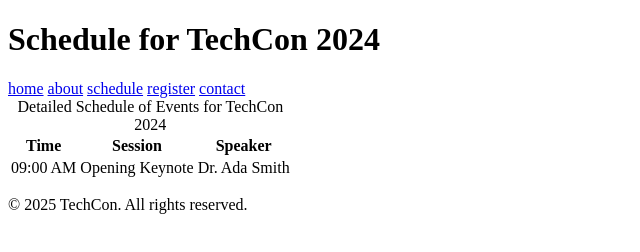
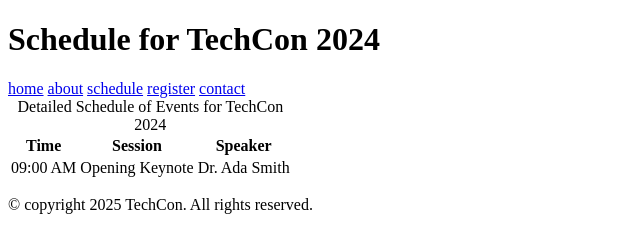
Before and after one commit to jacksonamankwaah/TechCon_HTML, a plain HTML site: page techcon_website/schedule.html in a window 1280 px wide. Shown: the full height of the page, 0-640 px from the left. Drawn offline with Linux system fonts and the light colour scheme.

Commit message:
schedule new update

```diff
--- a/techcon_website/schedule.html
+++ b/techcon_website/schedule.html
@@ -39,7 +39,7 @@
     </main>
 
     <footer>
-      <p>&copy; 2025 TechCon. All rights reserved.</p>
+      <p>&copy; copyright 2025 TechCon. All rights reserved.</p>
     </footer>
 </body>
 </html
```
